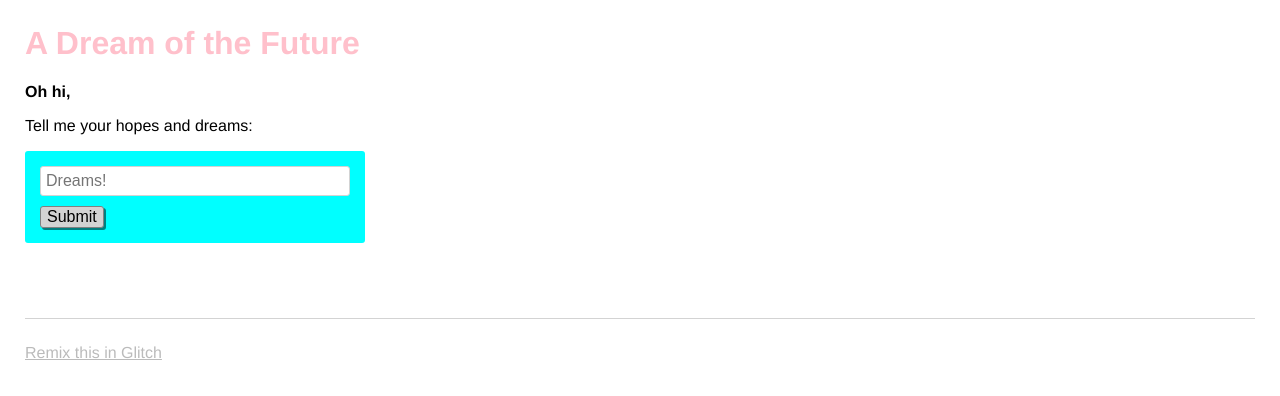
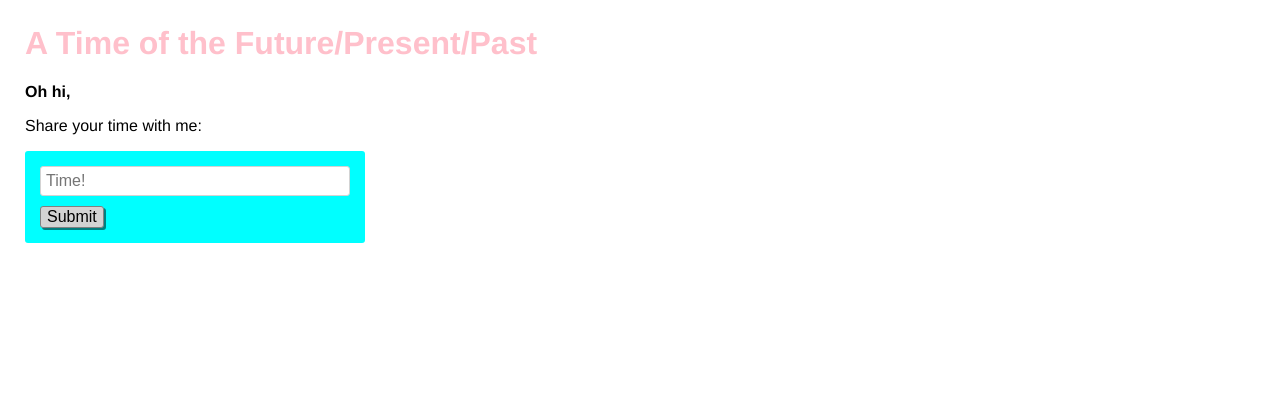
Before and after one commit to tihawk/timely-action, a website: page views/index.html in a window 1280 px wide. Drawn offline with nearby package versions, Linux system fonts and the light colour scheme; no server answers.

Commit message:
Checkpoint

```diff
--- a/views/index.html
+++ b/views/index.html
@@ -10,7 +10,7 @@
 <!DOCTYPE html>
 <html>
   <head>
-    <title>Welcome to Glitch!</title>
+    <title>Much Stamp of Time</title>
     <meta name="description" content="A cool thing made with Glitch">
     <link id="favicon" rel="icon" href="https://glitch.com/edit/favicon-app.ico" type="image/x-icon">
     <meta charset="utf-8">
@@ -21,15 +21,15 @@
   <body>
     <header>
       <h1>
-        A Dream of the Future
+        A Time of the Future/Present/Past
       </h1>
     </header>
 
     <main>
       <p class="bold">Oh hi,</p>
-      <p>Tell me your hopes and dreams:</p>
+      <p>Share your time with me:</p>
       <form>
-        <input type="text" maxlength="100" placeholder="Dreams!">
+        <input type="text" maxlength="100" placeholder="Time!">
         <button type="submit">Submit</button>
       </form>
       <section class="dreams">
@@ -37,12 +37,6 @@
         </ul>
       </section>
     </main>
-
-    <footer>
-      <a href="https://glitch.com">
-        Remix this in Glitch
-      </a>
-    </footer>
 
     <!-- Your web-app is https, so your scripts need to be too -->
     <script src="https://code.jquery.com/jquery-2.2.1.min.js"
```
Also changed, not shown: server.js (+12 -23 lines).
